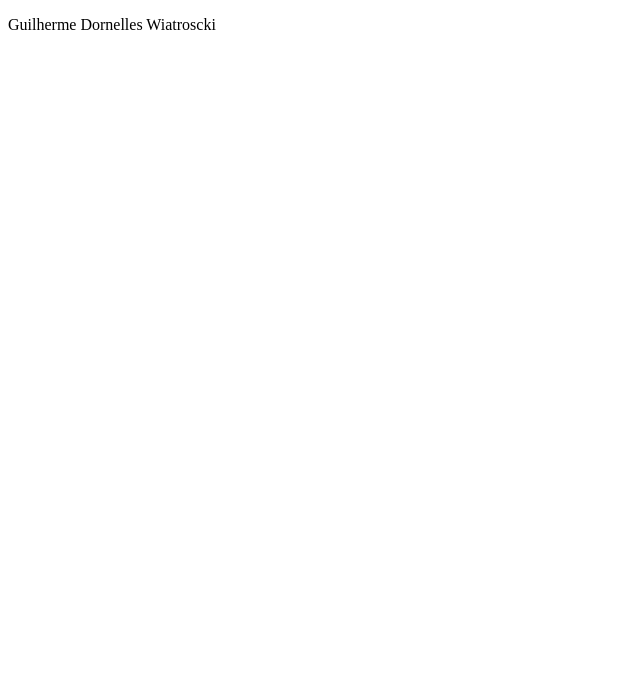
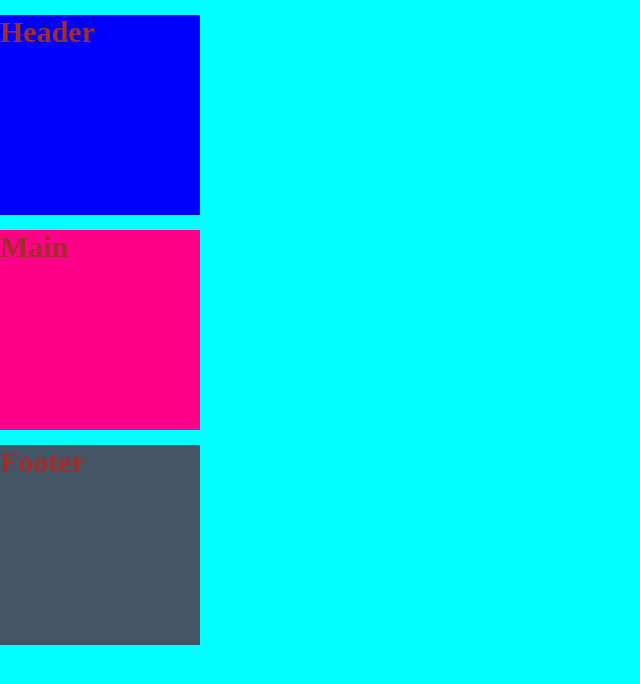
Before and after one commit to Guilherme-Dornelles/TT-CSS-JS-PRO, a plain HTML site: page aula2/index.html in a window 1280 px wide. Shown: the whole page, without its empty margins (0-640 px from the left). Drawn offline with Linux system fonts and the light colour scheme.

Commit message:
criando primeiro css

```diff
--- a/aula2/index.html
+++ b/aula2/index.html
@@ -4,9 +4,20 @@
     <meta charset="UTF-8">
     <meta http-equiv="X-UA-Compatible" content="IE=edge">
     <meta name="viewport" content="width=device-width, initial-scale=1.0">
+    <link rel="stylesheet" href="style.css">
     <title>Aula 2</title>
 </head>
 <body>
-    <p>Guilherme Dornelles Wiatroscki</p>
+    <header id="header-id">  <!--Cabeçalho-->
+        <p class="text">Header</p>
+    </header>
+
+    <main id="main-id"> <!--Corpo-->
+        <p class="text">Main</p>
+    </main>
+
+    <footer id="footer-id"> <!--Rodapé-->
+        <p class="text">Footer</p>
+    </footer>
 </body>
 </html>
--- /dev/null
+++ b/aula2/style.css
@@ -0,0 +1,45 @@
+body, html {
+    width: 100%;
+    height: 100%;
+    background-color: aqua;
+}
+
+* {
+    margin: 0;
+    padding: 0;
+    box-sizing: border-box;
+}
+
+#header-id {
+    background-color: blue;
+    width: 200px;
+    height: 200px;
+}
+
+/*
+#header-id p {
+    color: red;
+    font-size: 24px;
+    font-weight: bold;
+}
+*/
+
+.text {
+    color: brown;
+    font-size: 30px;
+    font-weight: bold;
+    margin: 15px 0;
+}
+
+#main-id {
+    background: #ff0088;
+    width: 200px;
+    height: 200px;
+}
+
+#footer-id {
+    background: #445566;
+    width: 200px;
+    height: 200px;
+}
+}
```
